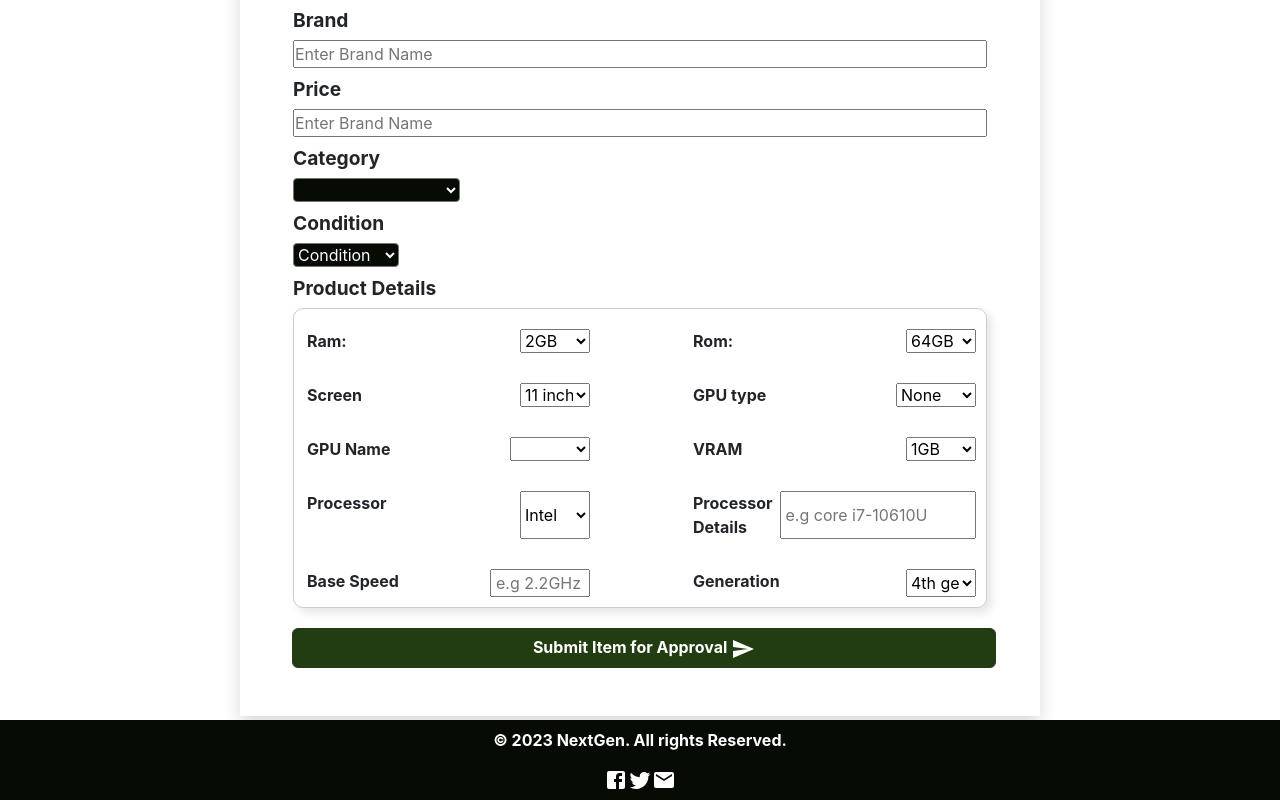
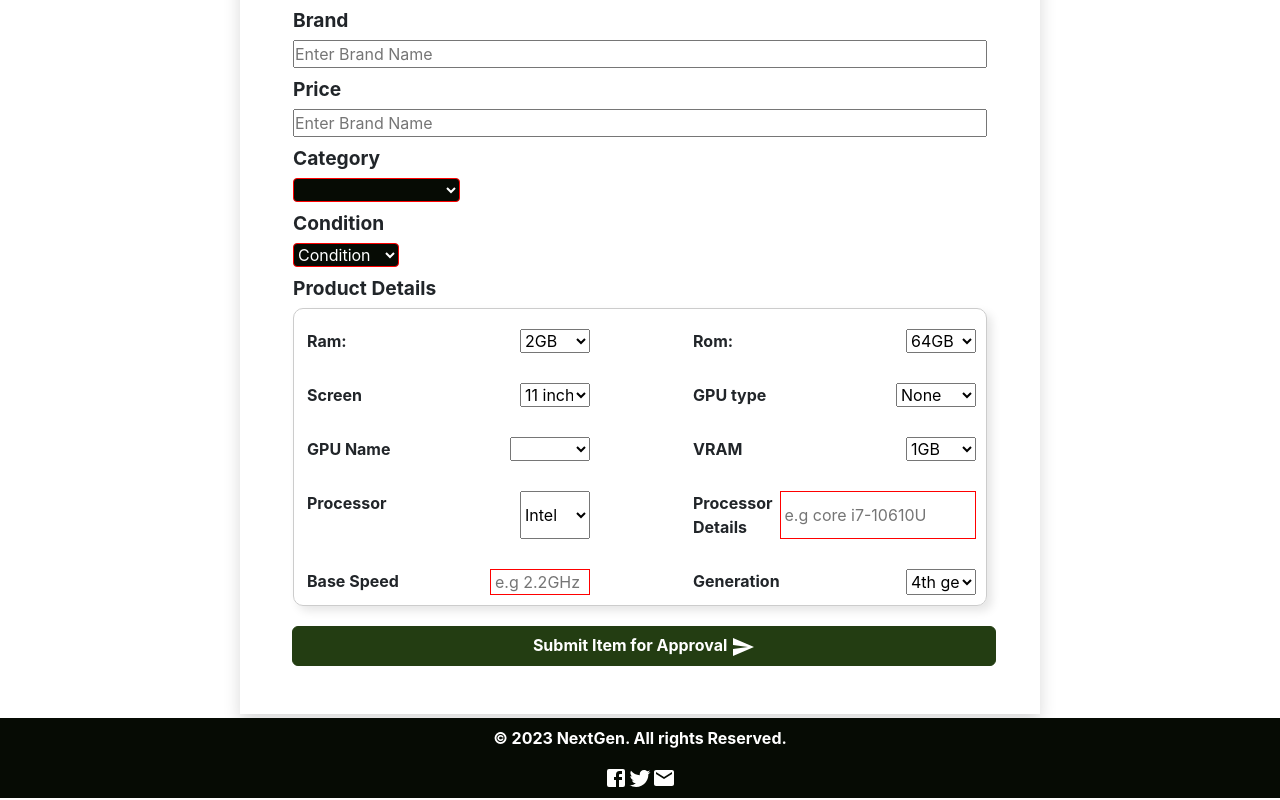
Before and after one commit to OptimusQuidFacit/NextGen, a React (Create React App) app: page /addproduct in a window 1280 px wide. Shown: the part 339-1139 px from the top of the page. Built offline with nearby package versions, Linux system fonts and the light colour scheme.

Commit message:
fixing concatenation issues

```diff
--- a/src/components/Header.jsx
+++ b/src/components/Header.jsx
@@ -99,9 +99,9 @@ const Header = () => {
         Welcome to our one-stop destination for all your laptop needs, whether you're in search of a trusty companion for work, study, or leisure. At NextGen, we bring you a world of possibilities where you can buy, sell, and explore the finest selection of used and brand-new laptops.
         </p>
             <Link to={'/products'}>
-        <a href='#' className='text-decoration-none start-shopping btn btn-primary'>
+        <span  className='text-decoration-none start-shopping btn btn-primary'>
             Start Shopping
-        </a>
+        </span>
             </Link>
         </HeaderText>
         <HeaderImg>
--- a/src/components/ProductList.jsx
+++ b/src/components/ProductList.jsx
@@ -116,7 +116,7 @@ const ProductList = ({products, filterObject, title}) => {
     useEffect(()=>{
      // filterObject &&  setFilteredProducts(filterObject.Category?products.filter(product=>product.Category===filterObject.Category):products)
       filterObject && handleFilter(filterObject)
-    }, [filterObject, handleFilter])
+    }, [filterObject])
 
     const [visibleIcon, setVisibleIcon]= useState();
     const toggleVisibility=(id)=>{
--- a/src/components/SingleProduct.jsx
+++ b/src/components/SingleProduct.jsx
@@ -54,7 +54,7 @@ const SingleProduct = ({id}) => {
     const productItem=products.filter(product=>product.id===id)[0];
 
 
-     const [product, setProduct]= useState(
+     const [product]= useState(
         productItem
         );
     useEffect(()=>{
--- a/src/pages/AddProduct.jsx
+++ b/src/pages/AddProduct.jsx
@@ -174,7 +174,6 @@ const AddProduct = () => {
                 'GeForce GTX 1660',
                 // Add more Nvidia GPUs as needed
               ];
-              break;
             case "AMD":
             return [
                 'Radeon RX 6900 XT',
@@ -190,7 +189,6 @@ const AddProduct = () => {
                         'Radeon RX 570',
                 // Add more Nvidia GPUs as needed
               ];
-              break;
               default:
                 return [];
         }
@@ -235,7 +233,7 @@ const AddProduct = () => {
                 <Label className='fw-bold'>
                    Category
                 </Label>
-                <select name='Category' className={formsubmitted && newProduct.Category===""?'error':'' + ' rounded-1 bg-secondary text-white'} onChange={handleTextField}>
+                <select name='Category' className={`formsubmitted ${newProduct.Category===""?'error':''} rounded-1 bg-secondary text-white`} onChange={handleTextField}>
 
                     <option disabled selected>
 
@@ -255,7 +253,7 @@ const AddProduct = () => {
                 <Label className='fw-bold'>
                    Condition
                 </Label>
-                <select name='Condition' className={formsubmitted && newProduct.Condition===""?'error':''+' rounded-1 bg-secondary text-white'} onChange={handleTextField}>
+                <select name='Condition' className={`formsubmitted ${newProduct.Condition===""?'error':''} rounded-1 bg-secondary text-white`} onChange={handleTextField}>
 
                     <option disabled selected>
                         Condition
@@ -398,7 +396,7 @@ const AddProduct = () => {
                 <DetailLabel>
                 Processor Details
                 </DetailLabel>
-                <Input className={formsubmitted&&newProduct.ProcessorDetails===""?'error':''+"ps-1 ms-1"} name='ProcessorDetails' type='text' placeholder='e.g core i7-10610U' onChange={handleTextField}/>
+                <Input className={`formsubmitted ${newProduct.ProcessorDetails===""?'error':''} ps-1 ms-1`} name='ProcessorDetails' type='text' placeholder='e.g core i7-10610U' onChange={handleTextField}/>
 
                 </DetailsContainer>
                 <DetailsContainer>
@@ -406,7 +404,7 @@ const AddProduct = () => {
                 <DetailLabel>
                 Base Speed
                 </DetailLabel>
-                <Input style={{width:"100px"}} className={formsubmitted&&newProduct.BaseSpeed===""?'error':''+"ps-1 ms-1"} name='BaseSpeed' type='text' placeholder='e.g 2.2GHz' onChange={handleTextField}/>
+                <Input style={{width:"100px"}} className={`formsubmitted ${newProduct.BaseSpeed===""?'error':''} ps-1 ms-1`} name='BaseSpeed' type='text' placeholder='e.g 2.2GHz' onChange={handleTextField}/>
 
                 </DetailsContainer>
 
@@ -428,7 +426,7 @@ const AddProduct = () => {
                 </DetailsContainer>
             </DetailSection>
            </InputContainer>
-            <a onClick={handleSubmit} className='text-decoration-none btn btn-primary mx-1 fw-bold w-100'>Submit Item for Approval <Send/></a>
+            <span onClick={handleSubmit} className='text-decoration-none btn btn-primary mx-1 fw-bold w-100'>Submit Item for Approval <Send/></span>
         </Form>
     </Wrapper>
     <Footer/>
--- a/src/pages/Home.jsx
+++ b/src/pages/Home.jsx
@@ -7,7 +7,7 @@ import ProductList from '../components/ProductList';
 import Whyus from '../components/Whyus';
 // import Welcome from '../components/Welcome';
 import Newsletter from '../components/Newsletter';
-import { ThemeContext, userThemeContext } from '../ThemeProvider';
+import { ThemeContext} from '../ThemeProvider';
 
 const Home = () => {
   // const {user}= useContext(userThemeContext);
--- a/src/pages/Signup.jsx
+++ b/src/pages/Signup.jsx
@@ -77,9 +77,9 @@ const Signup = () => {
             <Button onClick={handleClick} className='mt-3 btn-primary'>Submit</Button>
         <div>
             <p className='text-info'>Already registered? <Link style={{color:"inherit"}} to={'/signin'}>
-                <a href='#'>
+                <span >
                     Sign In
-                </a>
+                </span>
                 </Link>
             </p>
         </div>
```
